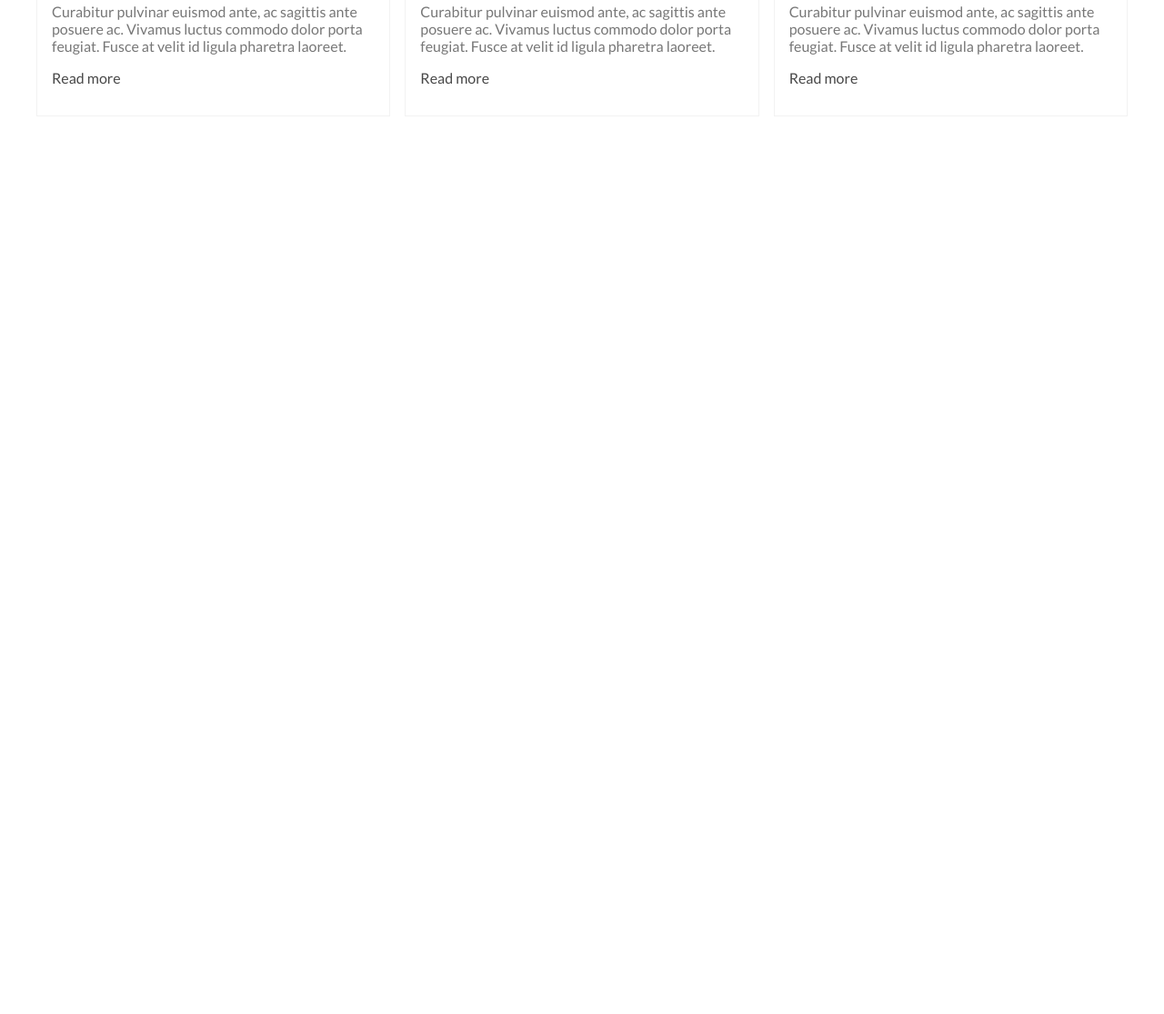
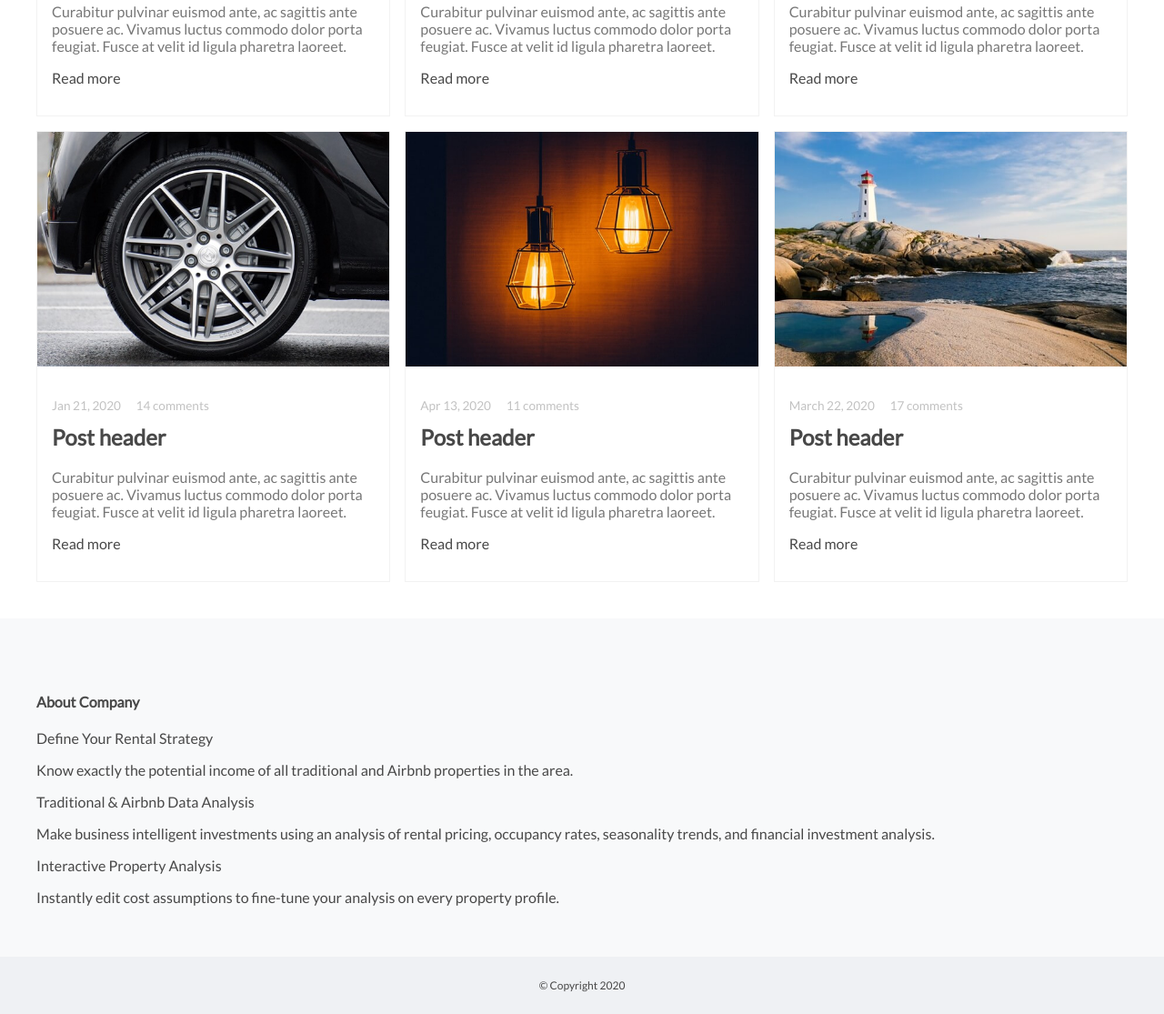
Before and after one commit to maksim-korzhov/grid_flatsome, a website built with webpack: page src/index.html in a window 1280 px wide. Shown: the part 488-1603 px from the top of the page at 91% size. Before the commit the page ends 800 px from the top, so only its background shows below. Built offline with nearby package versions, Linux system fonts and the light colour scheme.

Commit message:
Base footer added

```diff
--- a/src/index.html
+++ b/src/index.html
@@ -41,7 +41,8 @@
                                 <a href="#">Post header</a>
                             </h2>
                             <div class="post-text">
-                                <p>Curabitur pulvinar euismod ante, ac sagittis ante posuere ac. Vivamus luctus commodo dolor porta feugiat. Fusce at velit id ligula pharetra laoreet.</p>
+                                <p>Curabitur pulvinar euismod ante, ac sagittis ante posuere ac. Vivamus luctus commodo
+                                    dolor porta feugiat. Fusce at velit id ligula pharetra laoreet.</p>
                             </div>
                             <a href="#">Read more</a>
                         </div>
@@ -62,7 +63,8 @@
                                 <a href="#">Post header</a>
                             </h2>
                             <div class="post-text">
-                                <p>Curabitur pulvinar euismod ante, ac sagittis ante posuere ac. Vivamus luctus commodo dolor porta feugiat. Fusce at velit id ligula pharetra laoreet.</p>
+                                <p>Curabitur pulvinar euismod ante, ac sagittis ante posuere ac. Vivamus luctus commodo
+                                    dolor porta feugiat. Fusce at velit id ligula pharetra laoreet.</p>
                             </div>
                             <a href="#">Read more</a>
                         </div>
@@ -83,7 +85,74 @@
                                 <a href="#">Post header</a>
                             </h2>
                             <div class="post-text">
-                                <p>Curabitur pulvinar euismod ante, ac sagittis ante posuere ac. Vivamus luctus commodo dolor porta feugiat. Fusce at velit id ligula pharetra laoreet.</p>
+                                <p>Curabitur pulvinar euismod ante, ac sagittis ante posuere ac. Vivamus luctus commodo
+                                    dolor porta feugiat. Fusce at velit id ligula pharetra laoreet.</p>
+                            </div>
+                            <a href="#">Read more</a>
+                        </div>
+                    </div>
+                </div>
+
+                <div class="post-item">
+                    <div class="post-item__content">
+                        <div class="post-image">
+                            <a href="#">
+                                <img src="./static/img/11.jpg" alt="">
+                            </a>
+                        </div>
+                        <div class="post-description">
+                            <span class="post-date">Jan 21, 2020</span>
+                            <span class="post-comments">14 comments</span>
+                            <h2 class="post-header">
+                                <a href="#">Post header</a>
+                            </h2>
+                            <div class="post-text">
+                                <p>Curabitur pulvinar euismod ante, ac sagittis ante posuere ac. Vivamus luctus commodo
+                                    dolor porta feugiat. Fusce at velit id ligula pharetra laoreet.</p>
+                            </div>
+                            <a href="#">Read more</a>
+                        </div>
+                    </div>
+                </div>
+
+                <div class="post-item">
+                    <div class="post-item__content">
+                        <div class="post-image">
+                            <a href="#">
+                                <img src="./static/img/18.jpg" alt="">
+                            </a>
+                        </div>
+                        <div class="post-description">
+                            <span class="post-date">Apr 13, 2020</span>
+                            <span class="post-comments">11 comments</span>
+                            <h2 class="post-header">
+                                <a href="#">Post header</a>
+                            </h2>
+                            <div class="post-text">
+                                <p>Curabitur pulvinar euismod ante, ac sagittis ante posuere ac. Vivamus luctus commodo
+                                    dolor porta feugiat. Fusce at velit id ligula pharetra laoreet.</p>
+                            </div>
+                            <a href="#">Read more</a>
+                        </div>
+                    </div>
+                </div>
+
+                <div class="post-item">
+                    <div class="post-item__content">
+                        <div class="post-image">
+                            <a href="#">
+                                <img src="./static/img/12.jpg" alt="">
+                            </a>
+                        </div>
+                        <div class="post-description">
+                            <span class="post-date">March 22, 2020</span>
+                            <span class="post-comments">17 comments</span>
+                            <h2 class="post-header">
+                                <a href="#">Post header</a>
+                            </h2>
+                            <div class="post-text">
+                                <p>Curabitur pulvinar euismod ante, ac sagittis ante posuere ac. Vivamus luctus commodo
+                                    dolor porta feugiat. Fusce at velit id ligula pharetra laoreet.</p>
                             </div>
                             <a href="#">Read more</a>
                         </div>
@@ -92,6 +161,32 @@
 
             </div>
         </section>
+
+        <footer>
+            <section class="footer-content">
+                <div class="footer-top container grid">
+                    <div class="widget">
+                        <h4 class="widget_title">About Company</h4>
+                        <div class="widget_text">
+
+                            <p>Define Your Rental Strategy</p>
+                            <p>Know exactly the potential income of all traditional and Airbnb properties in the area.
+                            </p>
+
+                            <p>Traditional & Airbnb Data Analysis</p>
+                            <p>Make business intelligent investments using an analysis of rental pricing, occupancy
+                                rates, seasonality trends, and financial investment analysis.</p>
+
+                            <p>Interactive Property Analysis</p>
+                            <p>Instantly edit cost assumptions to fine-tune your analysis on every property profile.</p>
+                        </div>
+                    </div>
+                </div>
+                <div class="copyright-content">
+                    <p>© Copyright 2020</p>
+                </div>
+            </section>
+        </footer>
     </div>
 
 </body>
--- a/src/scss/main.scss
+++ b/src/scss/main.scss
@@ -139,3 +139,19 @@ a {
 .page-content {
   padding: 40px 0;
 }
+
+/* Footer */
+.footer-content {
+  background: #f8f9fa;
+}
+
+.footer-top {
+  padding: 60px 0 40px;
+}
+
+.copyright-content {
+  background: #eff1f4;
+  font-size: 12px;
+  text-align: center;
+  padding: 1em;
+}
```
